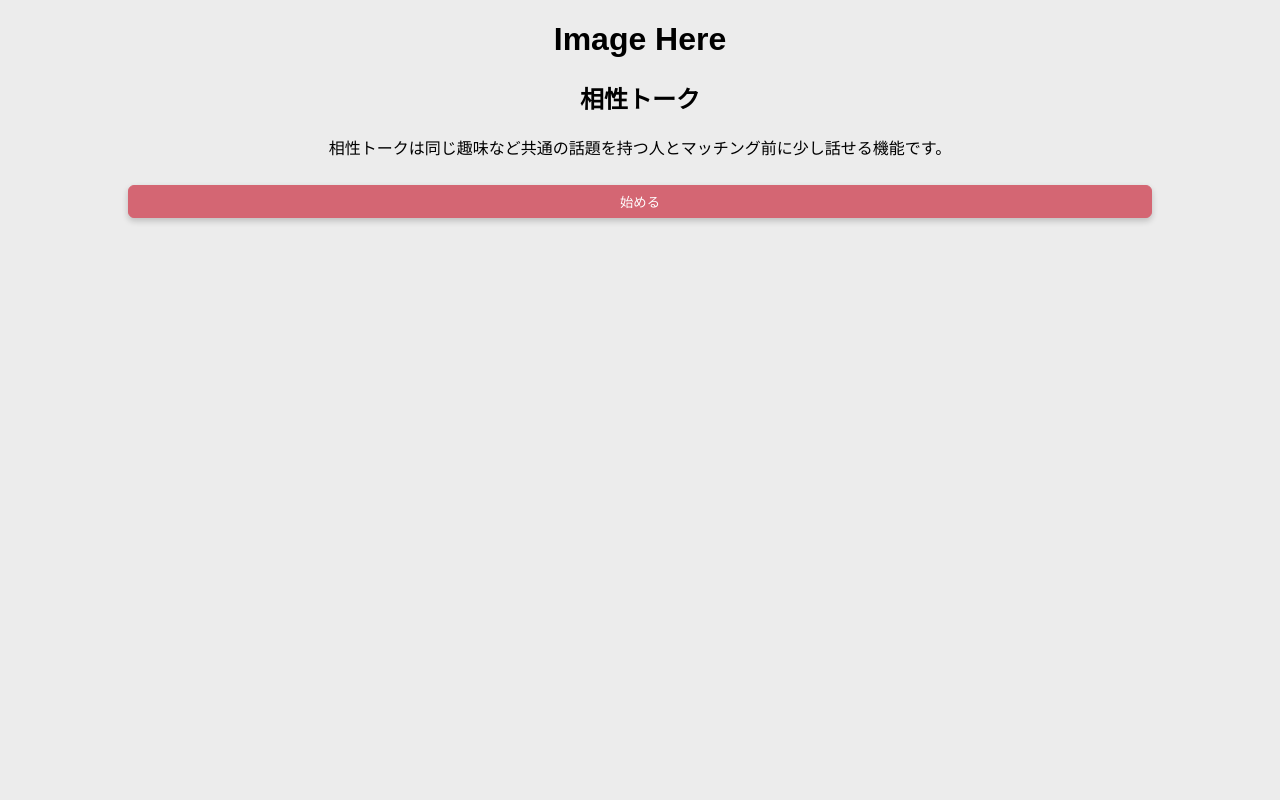
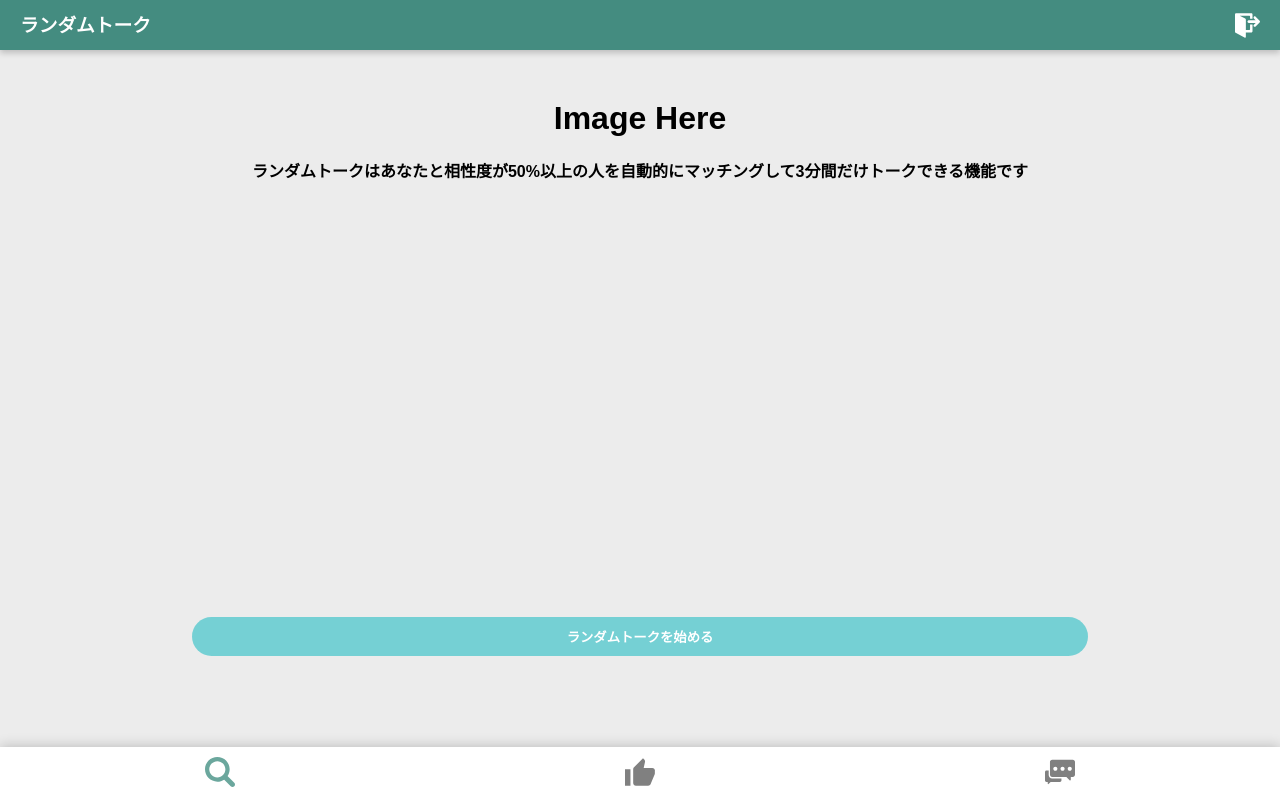
Before and after one commit to sudokzt/Eureka-Team2-Client, a React app: page /zero-crasher/tutorial in a window 1280 px wide. Built offline with nearby package versions, Linux system fonts and the light colour scheme.

Commit message:
Add header and footer and change styles

```diff
--- /dev/null
+++ b/src/containers/ZeroCrasherTutorial.css
@@ -0,0 +1,23 @@
+.crasher-tutorial__guide-holder {
+  margin-top: 100px;
+  margin-left: 20px;
+  margin-right: 20px;
+}
+
+.crasher-tutorial__guide-holder p {
+  font-weight: bold;
+}
+
+.crasher-tutorial__button {
+  background-color: #75d0d4;
+  border: none;
+  border-radius: 100px;
+  bottom: 18%;
+  color: #ffffff;
+  cursor: pointer;
+  font-weight: bold;
+  left: 15%;
+  width: 70%;
+  padding: 10px;
+  position: fixed;
+}
--- a/src/containers/ZeroCrasherTutorial.js
+++ b/src/containers/ZeroCrasherTutorial.js
@@ -1,20 +1,27 @@
 import React, { Component } from 'react';
 import { Link } from 'react-router-dom';
+
+import './ZeroCrasherTutorial.css';
+import Header from '../components/Header';
+import Footer from '../components/Footer';
 
 class ZeroCrasherTutorial extends Component {
   render() {
     return (
       <div>
-        <div>
+        <Header currentPage="ランダムトーク" />
+        <div className="under-header above-footer crasher-tutorial__guide-holder">
           <h1>Image Here</h1>
-          <h2>相性トーク</h2>
           <p>
-            相性トークは同じ趣味など共通の話題を持つ人とマッチング前に少し話せる機能です。
+            ランダムトークはあなたと相性度が50%以上の人を自動的にマッチングして3分間だけトークできる機能です
           </p>
         </div>
         <Link to="/zero-crasher/loading">
-          <button className="text-btn single-line-btn">始める</button>
+          <button className="crasher-tutorial__button">
+            ランダムトークを始める
+          </button>
         </Link>
+        <Footer currentPage="search" />
       </div>
     );
   }
```
